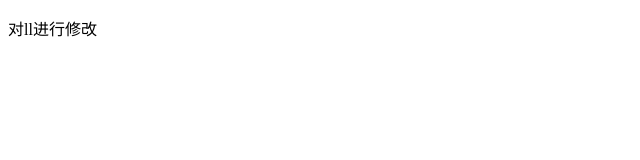
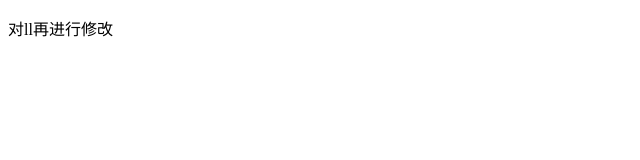
Before and after one commit to nxlwan/project2, a plain HTML site: page index.html in a window 1280 px wide. Shown: the full height of the page, 0-640 px from the left. Drawn offline with Linux system fonts and the light colour scheme.

Commit message:
再次修改ll

```diff
--- a/index.html
+++ b/index.html
@@ -7,6 +7,6 @@
     <title>Document</title>
 </head>
 <body>
-    <p>对ll进行修改</p>
+    <p>对ll再进行修改</p>
 </body>
 </html>
```
